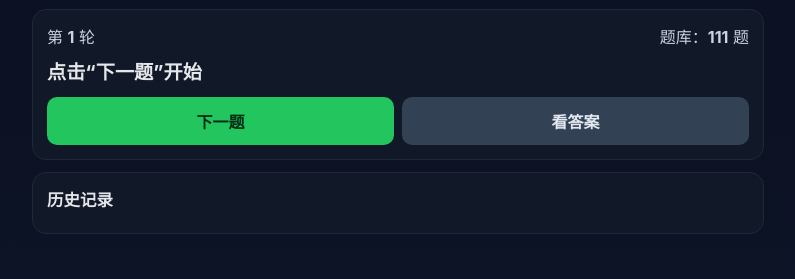
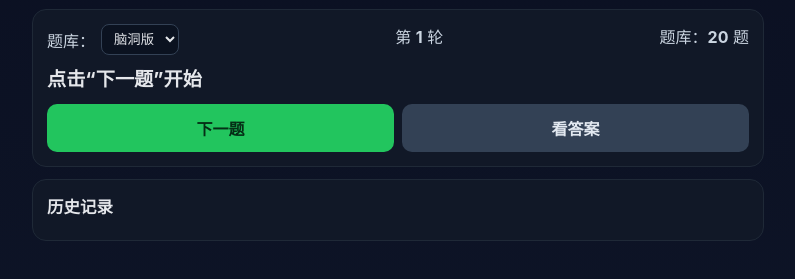
Before and after one commit to stanleyguo7/stanley-rasp-demos, a plain HTML site: page demos/brain-teasers/index.html in a window 1280 px wide. Shown: the part 103-382 px from the top of the page, without its empty margins (242-1037 px from the left). Drawn offline with Linux system fonts and the light colour scheme.

Commit message:
feat(demo): add kid mode for brain-teasers with switchable question banks

```diff
--- a/demos/brain-teasers/index.html
+++ b/demos/brain-teasers/index.html
@@ -13,6 +13,12 @@
 
       <section class="panel">
         <div class="top">
+          <label class="mode">题库：
+            <select id="modeSelect">
+              <option value="adult">脑洞版</option>
+              <option value="kid">儿童版</option>
+            </select>
+          </label>
           <span>第 <strong id="round">1</strong> 轮</span>
           <span>题库：<strong id="total">0</strong> 题</span>
         </div>
--- a/demos/brain-teasers/script.js
+++ b/demos/brain-teasers/script.js
@@ -1,115 +1,67 @@
-const CORE_QA = [
+const ADULT_QA = [
   ["为什么超人总把内裤穿在外面？", "因为穿在里面没人看得见（梗）"],
-  ["什么人每天靠脸吃饭，还越老越值钱？", "演员（尤其老戏骨）"],
-  ["有一种东西，越分享越不会少，反而会变多，是什么？", "灵感"],
-  ["为什么手机最怕两件事：没电和有电？", "没电不能用，有电会被消息轰炸"],
   ["什么东西你删掉之后反而会更快乐？", "无效社交群"],
   ["什么东西看起来是休息，实际上更累？", "无脑刷短视频"],
-  ["什么职业最会‘画饼’？", "老板（脑洞梗）"],
-  ["什么东西每个人都想控制，越控制越失控？", "情绪"],
-  ["什么东西你天天说要开始，结果永远是明天？", "健身计划"],
-  ["什么东西你一旦开始记账，就会突然变贵？", "生活"],
-  ["什么东西只要一开口，就会暴露年龄？", "童年动画台词"],
-  ["什么东西最像魔法，但本质是复利？", "好习惯"],
-  ["什么东西明明在你手上，你却总说找不到？", "时间"],
-  ["什么人最会‘瞬移’？", "下班后的打工人"],
-  ["为什么咖啡叫‘续命水’？", "因为它先让你活过上午"],
   ["什么东西看起来便宜，用起来最贵？", "拖延"],
-  ["什么东西你越怕它，越容易来？", "社死现场"],
   ["什么东西最公平，但最不讲人情？", "截止日期"],
-  ["什么东西你不回它，它就更想你？", "未读消息"],
   ["什么东西越想睡早，越容易被它偷走时间？", "手机"],
-  ["什么东西最像‘成年人的试卷’？", "每月账单"],
-  ["为什么周一最像 bug？", "每周都被修复失败"],
-  ["什么东西你越解释越像真的？", "误会"],
-  ["什么东西最能检测友情？", "搬家"],
-  ["什么东西最会让你‘先苦后更苦’？", "临时抱佛脚"],
-  ["什么东西看起来是省钱，实际上是花钱？", "买一堆优惠券"],
-  ["什么东西最容易把小事变大事？", "脑补"],
-  ["什么东西最怕打开摄像头？", "素颜的你我他"],
-  ["什么东西最像‘现代版捉迷藏’？", "找停车位"],
-  ["什么东西每次都说最后一次，还会有下一次？", "熬夜"],
-  ["什么东西会让你‘今天就开始’，明天就结束？", "冲动立 flag"],
-  ["什么东西你越想快，越容易慢？", "输入验证码"],
+  ["什么东西最像‘成年人试卷’？", "每月账单"],
   ["什么东西最会制造‘幻觉效率’？", "整理待办而不执行"],
-  ["什么东西最像恋爱脑？", "购物车（越看越想要）"],
-  ["什么东西最会让人‘原地升级’？", "复盘"],
   ["什么东西最像开盲盒？", "甲方需求"],
-  ["什么东西最会提醒你年龄？", "膝盖"],
-  ["什么东西最像‘命运共同体’？", "共享 Wi-Fi 的一家人"],
-  ["什么东西最考验默契？", "两个人共用一个导航"],
-  ["什么东西越便捷越让人迷路？", "太多选择"],
   ["什么东西最怕你认真看配料表？", "零食"],
-  ["什么东西最像‘成年人童话’？", "涨薪通知"],
-  ["什么东西最会让人忘词？", "突然点名"],
   ["什么东西最会让你秒懂人生？", "体检报告"],
-  ["什么东西最像‘反向许愿’？", "说今天肯定不堵车"],
   ["什么东西最会在关键时刻掉链子？", "打印机"],
-  ["什么东西最像薛定谔？", "外卖：到了但你没看到"],
   ["什么东西最容易引发家庭辩论赛？", "今晚吃什么"],
-  ["什么东西最像通关游戏？", "把娃哄睡"],
-  ["什么东西最会制造‘我懂了但我不会’？", "教程视频"],
-  ["什么东西最像‘当代玄学’？", "抢演唱会门票"],
-  ["什么东西最能暴露你是不是真的成熟？", "吵架后怎么说话"],
-  ["什么东西最会让你感觉人生有进度条？", "快递物流"],
-  ["什么东西最会制造幸福错觉？", "‘已发工资’短信"],
-  ["什么东西最容易让人‘脑内拍电影’？", "已读不回"],
-  ["什么东西最像‘大型多人在线副本’？", "早高峰地铁"],
-  ["什么东西最怕你说‘我再想想’？", "冲动消费"],
-  ["什么东西最像黑洞？", "衣柜（衣服很多但没得穿）"],
-  ["什么东西最会让人‘知识进了脑子，手没学会’？", "做菜视频"],
-  ["什么东西最像‘情绪天气预报’？", "电量 5%"],
-  ["什么东西最能统一全人类语言？", "表情包"],
-  ["什么东西最像‘成年人的安全感’？", "银行卡余额"],
-  ["什么东西最会让你重新定义距离？", "堵车时的 2 公里"],
-  ["什么东西最会让人瞬间共情？", "闹钟响第二遍"],
-  ["什么东西最像‘社交版俄罗斯轮盘’？", "语音转文字"],
-  ["什么东西最容易让你误判时间？", "刷评论区"],
+  ["什么东西最会让人‘我懂了但我不会’？", "教程视频"],
   ["什么东西最像‘现代迷宫’？", "商场停车场"],
-  ["什么东西最像‘高风险低收益投资’？", "和路怒的人讲道理"],
-  ["什么东西最会让人想回到过去？", "误删文件"],
   ["什么东西最像‘成年人的鬼故事’？", "群里@全体成员"],
-  ["什么东西最会把你从哲学家变成原始人？", "网卡"],
-  ["什么东西最像‘现实版时间穿越’？", "午睡醒来不知道几点"],
-  ["什么东西最会让人突然变专家？", "朋友圈评论区"],
-  ["什么东西最像‘情绪杠杆’？", "一句‘你在吗’"],
   ["什么东西最会让你‘我马上到’？", "刚起床"],
-  ["什么东西最像‘隐形运动’？", "找钥匙"],
-  ["什么东西最会让你秒懂‘珍惜当下’？", "手机掉地上那一秒"],
-  ["什么东西最像‘现代人斗智斗勇’？", "跟验证码比手速"],
-  ["什么东西最会让你想戒掉又离不开？", "奶茶"],
-  ["什么东西最像‘日常修仙’？", "带娃"],
-  ["什么东西最会让人以为自己很忙？", "不停切换窗口"],
-  ["什么东西最会让你感受到人类渺小？", "甲方一句‘再改改’"],
-  ["什么东西最像‘精神健身房’？", "开会不翻白眼"],
-  ["什么东西最会让你怀疑数学？", "满减规则"],
-  ["什么东西最像‘人生随机副本’？", "亲戚催婚局"],
-  ["什么东西最会让你变成侦探？", "孩子突然安静"],
-  ["什么东西最像‘当代炼金术’？", "把剩饭变新菜"],
-  ["什么东西最会让你‘嘴上不急，手上很急’？", "红包倒计时"],
-  ["什么东西最像‘社交温度计’？", "你发的梗有没有人接"],
-  ["什么东西最会让你感到世界很小？", "在外地碰到同学"],
-  ["什么东西最像‘心态试金石’？", "孩子把牛奶打翻"],
-  ["什么东西最会让你突然文化人？", "给娃讲作业题"],
-  ["什么东西最像‘高压测试’？", "家里网断了"],
-  ["什么东西最会让你相信奇迹？", "最后一分钟赶上电梯"],
-  ["什么东西最像‘成年人撒娇’？", "说自己‘不会这个’"],
-  ["什么东西最会让你想静静？", "群消息 99+"],
+  ["什么东西最会让你判断失误？", "再看一集就睡"],
   ["什么东西最像‘人生补丁’？", "周末补觉"],
-  ["什么东西最会让你判断失误？", "‘再看一集就睡’"],
-  ["什么东西最像‘全家 KPI’？", "孩子早睡"],
-  ["什么东西最会让你瞬间勇敢？", "保护孩子时"],
-  ["什么东西最像‘现代情书’？", "帮你点好外卖"],
-  ["什么东西最会让你从容消失？", "戴上耳机"],
-  ["什么东西最像‘社会通行证’？", "礼貌"],
-  ["什么东西最会放大你的疲惫？", "碎片化睡眠"],
-  ["什么东西最像‘人生操作系统更新’？", "一次大病后的改变"],
-  ["什么东西最会让你发现自己变了？", "回看旧聊天记录"],
-  ["什么东西最像‘隐形财富’？", "稳定作息"],
-  ["什么东西最会让你突然懂父母？", "自己当父母之后"],
-  ["什么东西最像‘快乐开关’？", "一家人都吃饱后"],
-  ["什么东西最会让你觉得‘值了’？", "坚持很久后第一次结果"],
   ["什么东西最像‘终极脑洞’？", "换个角度看同一件事"],
+];
+
+const KID_QA = [
+  ["什么门永远关不上？", "球门"],
+  ["什么东西越洗越脏？", "水"],
+  ["什么猫不抓老鼠？", "熊猫"],
+  ["什么鱼不能吃？", "木鱼"],
+  ["什么牛不会耕田？", "蜗牛"],
+  ["什么瓜不能吃？", "傻瓜"],
+  ["什么蛋不能吃？", "脸蛋"],
+  ["什么杯不能喝水？", "奖杯"],
+  ["什么桥最难走？", "独木桥"],
+  ["什么河没有水？", "银河"],
+  ["什么东西有牙齿却咬不动？", "梳子"],
+  ["什么东西有头有尾却没有身体？", "硬币"],
+  ["什么东西有脚却不会走路？", "桌子"],
+  ["什么东西会响却没有嘴？", "闹钟"],
+  ["什么东西会说话却没有舌头？", "电话"],
+  ["什么东西你对它笑，它也会对你笑？", "镜子"],
+  ["什么东西可以装满房间却不占空间？", "光"],
+  ["什么东西总在你前面却追不上？", "明天"],
+  ["什么东西掉了你会高兴？", "烦恼"],
+  ["什么动物最会学人说话？", "鹦鹉"],
+  ["什么动物早上四条腿，中午两条腿，晚上三条腿？", "人"],
+  ["什么布剪不断？", "瀑布"],
+  ["什么线看得见摸不着？", "光线"],
+  ["什么字人人都会念错？", "错"],
+  ["什么时候太阳会从西边出来？", "在地图上"],
+  ["什么时候4减1等于5？", "算错的时候"],
+  ["什么东西越分享越多？", "快乐"],
+  ["什么东西明明是你的，别人却用得更多？", "你的名字"],
+  ["什么东西不用时朝下，用时朝上？", "雨伞"],
+  ["什么东西越用越少？", "橡皮"],
+  ["什么东西天天见却摸不着？", "彩虹"],
+  ["什么东西有时候是圆的，有时候是弯的？", "月亮"],
+  ["什么东西可以打破却不能修补？", "纪录"],
+  ["什么东西看起来会飞，其实一直在原地？", "电风扇"],
+  ["什么东西最听话，你说什么它就说什么？", "回声"],
+  ["什么东西白天短，晚上长？", "影子（脑洞题）"],
+  ["什么东西借给别人很难拿回来？", "时间"],
+  ["什么东西每天都在变却看不见？", "年龄"],
+  ["什么东西有方向却没有腿？", "指南针"],
+  ["什么东西最公平，每个人每天都有一样多？", "时间"],
 ];
 
 const totalEl = document.getElementById('total');
@@ -119,15 +71,23 @@ const answerEl = document.getElementById('answer');
 const historyEl = document.getElementById('history');
 const nextBtn = document.getElementById('nextBtn');
 const showBtn = document.getElementById('showBtn');
+const modeSelect = document.getElementById('modeSelect');
 
 let bag = [];
 let current = null;
 let round = 1;
 
-totalEl.textContent = String(CORE_QA.length);
+function getBank() {
+  return modeSelect.value === 'kid' ? KID_QA : ADULT_QA;
+}
+
+function refreshMeta() {
+  totalEl.textContent = String(getBank().length);
+}
 
 function refillBag() {
-  bag = CORE_QA.map((_, i) => i);
+  const bank = getBank();
+  bag = bank.map((_, i) => i);
   for (let i = bag.length - 1; i > 0; i--) {
     const j = Math.floor(Math.random() * (i + 1));
     [bag[i], bag[j]] = [bag[j], bag[i]];
@@ -135,8 +95,9 @@ function refillBag() {
 }
 
 function pickOne() {
+  const bank = getBank();
   if (bag.length === 0) refillBag();
-  current = CORE_QA[bag.pop()];
+  current = bank[bag.pop()];
   questionEl.textContent = current[0];
   answerEl.textContent = `答案：${current[1]}`;
   answerEl.classList.add('hidden');
@@ -161,4 +122,17 @@ showBtn.addEventListener('click', () => {
   addHistory(`揭晓：${current[1]}`);
 });
 
+modeSelect.addEventListener('change', () => {
+  round = 1;
+  roundEl.textContent = '1';
+  current = null;
+  questionEl.textContent = '已切换题库，点击“下一题”开始';
+  answerEl.classList.add('hidden');
+  answerEl.textContent = '答案会显示在这里';
+  historyEl.innerHTML = '';
+  refillBag();
+  refreshMeta();
+});
+
 refillBag();
+refreshMeta();
--- a/demos/brain-teasers/styles.css
+++ b/demos/brain-teasers/styles.css
@@ -14,3 +14,6 @@ button{border:none;border-radius:10px;padding:12px;font-size:1rem;font-weight:70
 h3{margin:0 0 8px;font-size:1.03rem}
 .history{list-style:none;margin:0;padding:0;display:grid;gap:8px}
 .history li{border:1px solid #243044;background:#0b1324;border-radius:10px;padding:9px 10px}
+
+.mode{display:flex;align-items:center;gap:6px;color:#cbd5e1}
+.mode select{background:#0b1220;color:#e5e7eb;border:1px solid #334155;border-radius:8px;padding:6px 8px}
```
